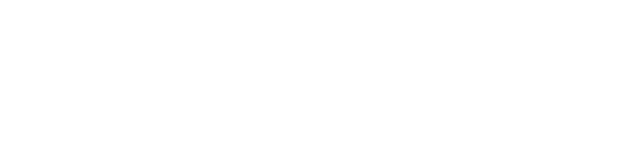
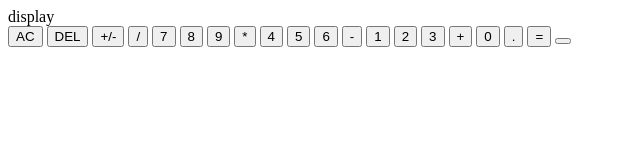
Before and after one commit to dZyad/calculator, a plain HTML site: page index.html in a window 1280 px wide. Shown: the whole page, without its empty margins (0-640 px from the left). Drawn offline with Linux system fonts and the light colour scheme.

Commit message:
Add HTML skeleton

```diff
--- a/index.html
+++ b/index.html
@@ -6,6 +6,28 @@
     <title>Calculator</title>
 </head>
 <body>
-
+    <main id="calculator">
+        <div id="display">display</div>
+        <button class="operand">AC</button>
+        <button class="operand">DEL</button>
+        <button class="operand">+/-</button>
+        <button class="operand">/</button>
+        <button class="number">7</button>
+        <button class="number">8</button>
+        <button class="number">9</button>
+        <button class="operand">*</button>
+        <button class="number">4</button>
+        <button class="number">5</button>
+        <button class="number">6</button>
+        <button class="operand">-</button>
+        <button class="number">1</button>
+        <button class="number">2</button>
+        <button class="number">3</button>
+        <button class="operand">+</button>
+        <button class="number">0</button>
+        <button class="operand">.</button>
+        <button class="operand">=</button>
+        <button></button>
+    </main>
 </body>
 </html>
```
